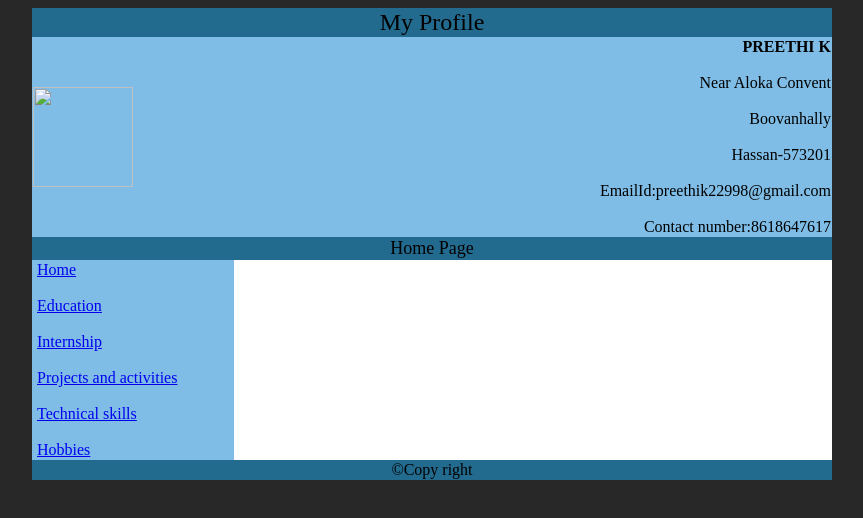
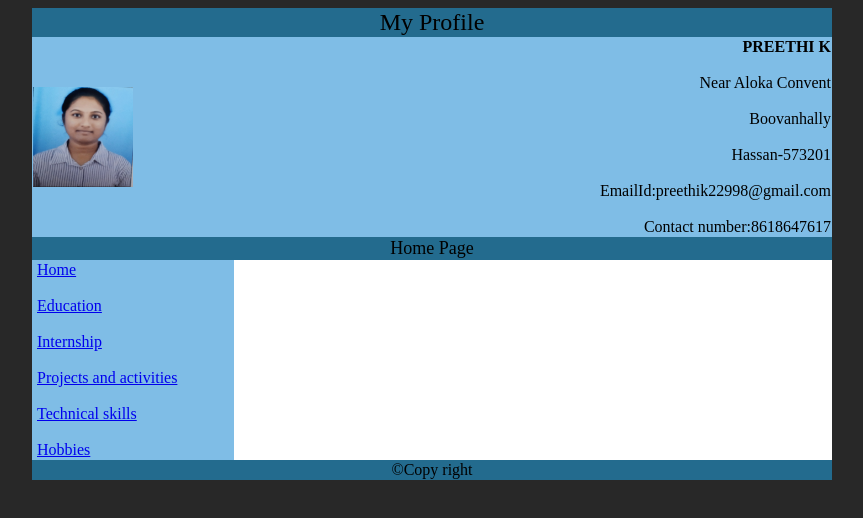
Before and after one commit to PreethiK9/preethi.github.io, a plain HTML site: page index.html in a window 1280 px wide. Shown: the whole page, without its empty margins (208-1071 px from the left). Drawn offline with Linux system fonts and the light colour scheme; files whose address does not match are found by name.

Commit message:
Update index.html

```diff
--- a/index.html
+++ b/index.html
@@ -10,7 +10,7 @@
 </tr>
 
 <tr bgcolor="#7fbde6">
-<td colspan="2"><img src="Desktop/p.jpg" width="100" height="100"/></td>
+<td colspan="2"><img src="/home/preethi/Desktop/p.jpg" width="100" height="100"/></td>
 
 <td width="250" valign="top" align="right">
 <p>
```
